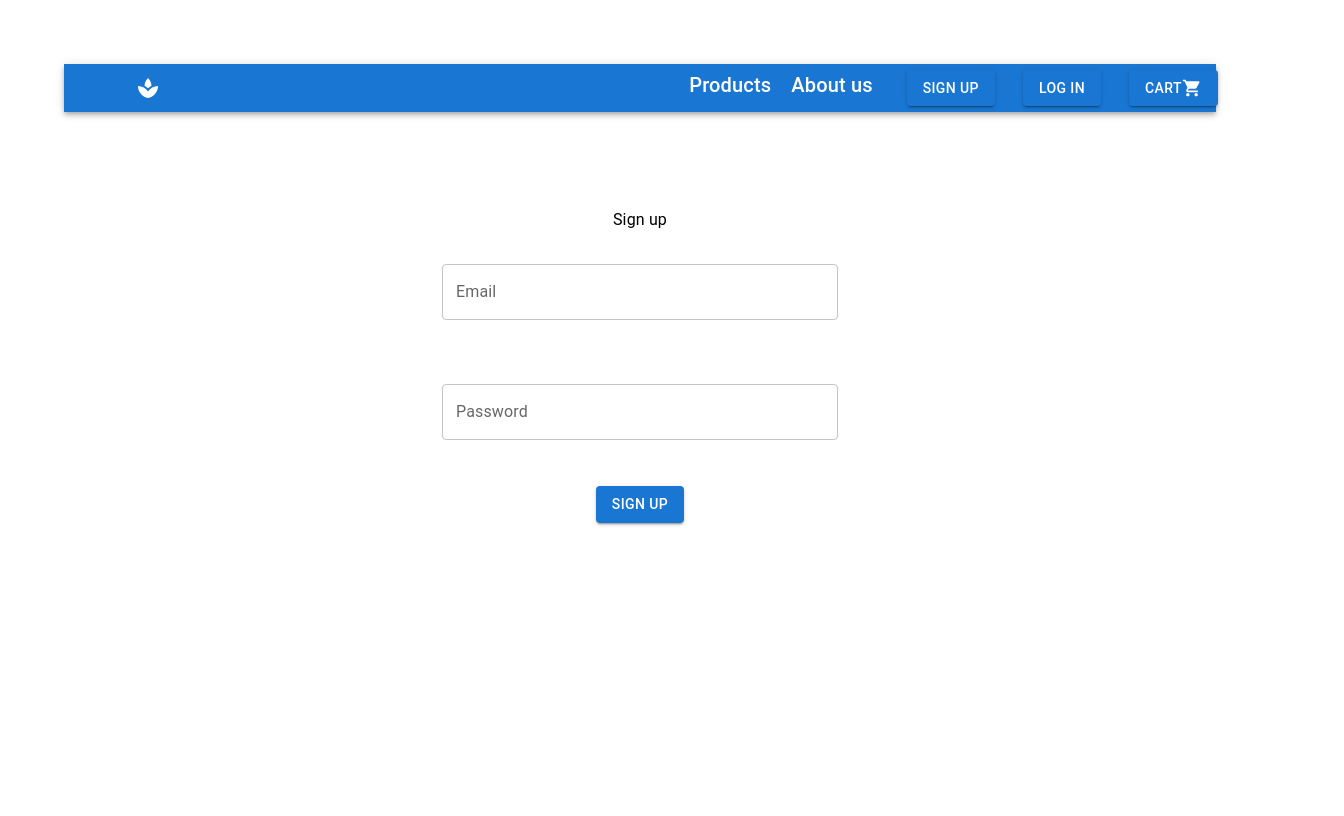
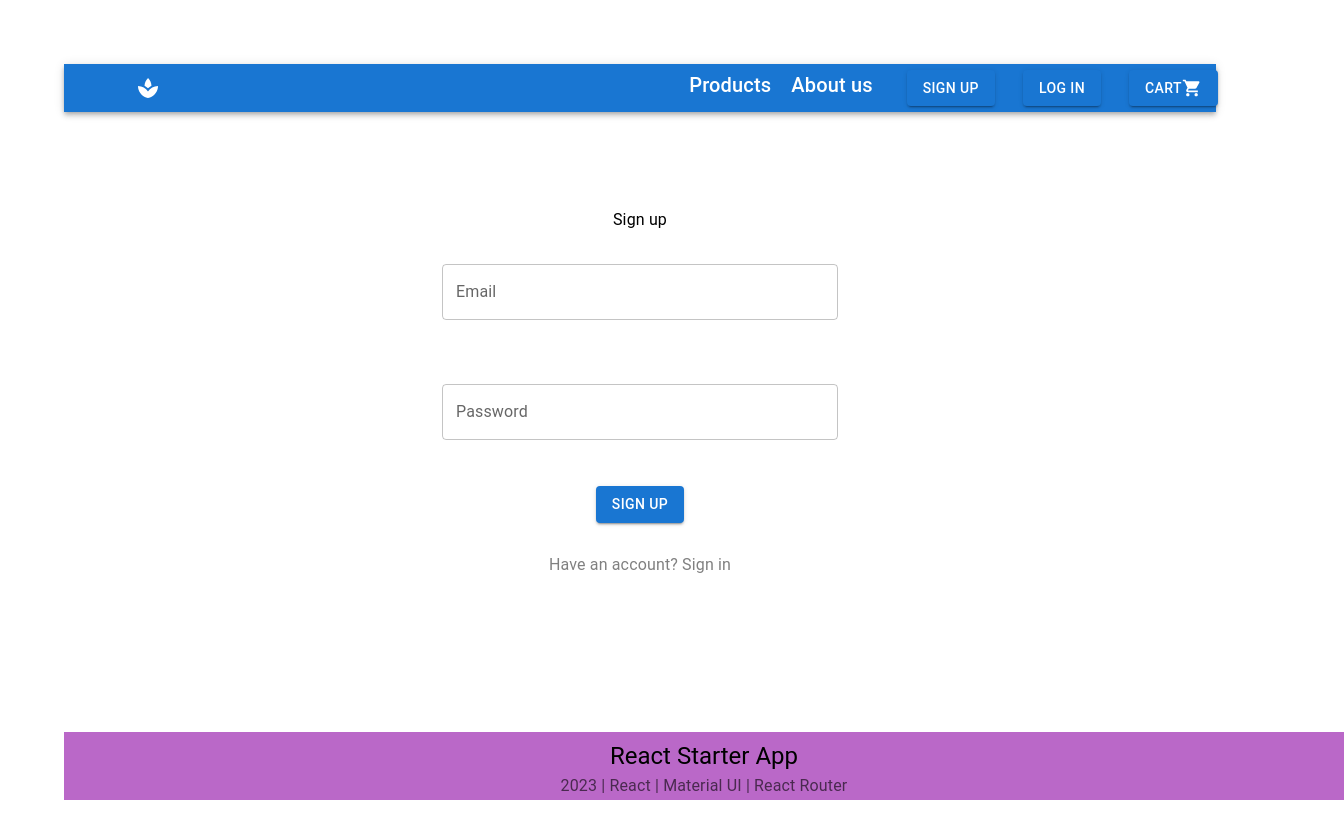
Before and after one commit to khpi-uni/sem4-course-works, a React (Vite) app in the folder front/: page / in a window 1280 px wide. Shown: the whole page, 1344 px wide, since content can reach past the window. Built offline with nearby package versions, Linux system fonts and the light colour scheme.

Commit message:
feat: finish signup page

```diff
--- a/front/src/components/Footer.jsx
+++ b/front/src/components/Footer.jsx
@@ -1,6 +1,3 @@
-// src/componetns/Footer.tsx
-
-import React, { FC, ReactElement } from "react";
 import { Box, Container, Grid, Typography } from "@mui/material";
 
 const Footer = ()=> {
@@ -10,7 +7,7 @@ const Footer = ()=> {
         width: "100%",
         height: "auto",
         backgroundColor: "secondary.light",
-        paddingTop: "1rem",
+        paddingTop: "0.5rem",
 
         position:"absolute",
         bottom:0,
--- a/front/src/screens/SignUp.jsx
+++ b/front/src/screens/SignUp.jsx
@@ -8,7 +8,7 @@ import Box from '@mui/material/Box'
 import Typography from '@mui/material/Typography'
 
 import Navbar from '../components/Navbar';
-
+import Footer from '../components/Footer';
 
 import * as React from 'react';
 
@@ -32,7 +32,11 @@ const SignUp = ()=>{
     <Button variant="contained"
     sx={{margin:"1em"  }}
     >Sign up</Button>
+    <Typography mt="1em" component="a" href="signin" sx={{textDecoration:"none",color:"grey"}}>{"Have an account? Sign in"}</Typography>
     </Container>
+
+
+    <Footer/>
     </div>
   );
 }
```
Also changed, not shown: front/src/screens/SignIn.css (added), front/src/screens/SignIn.jsx (added).
